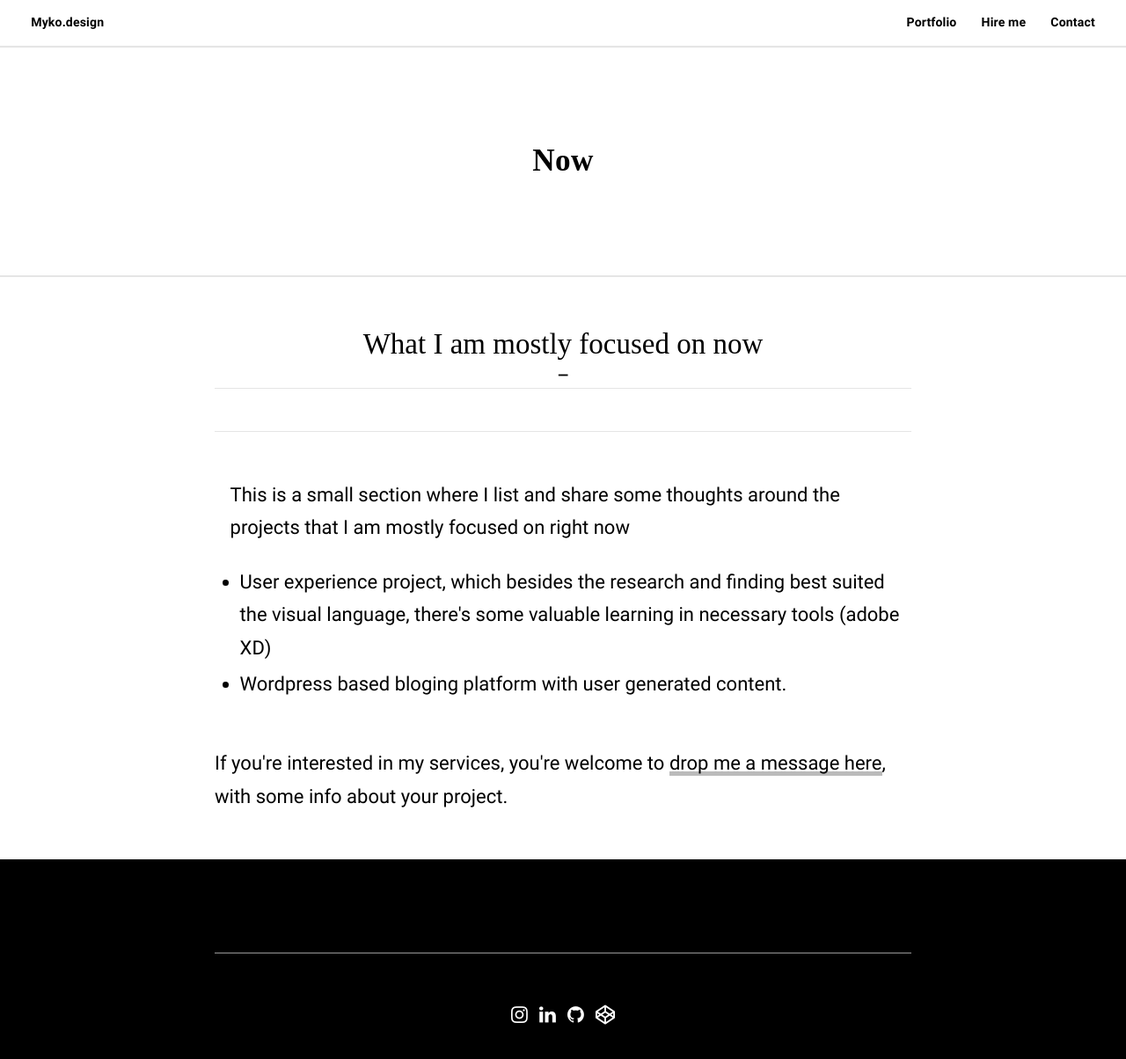
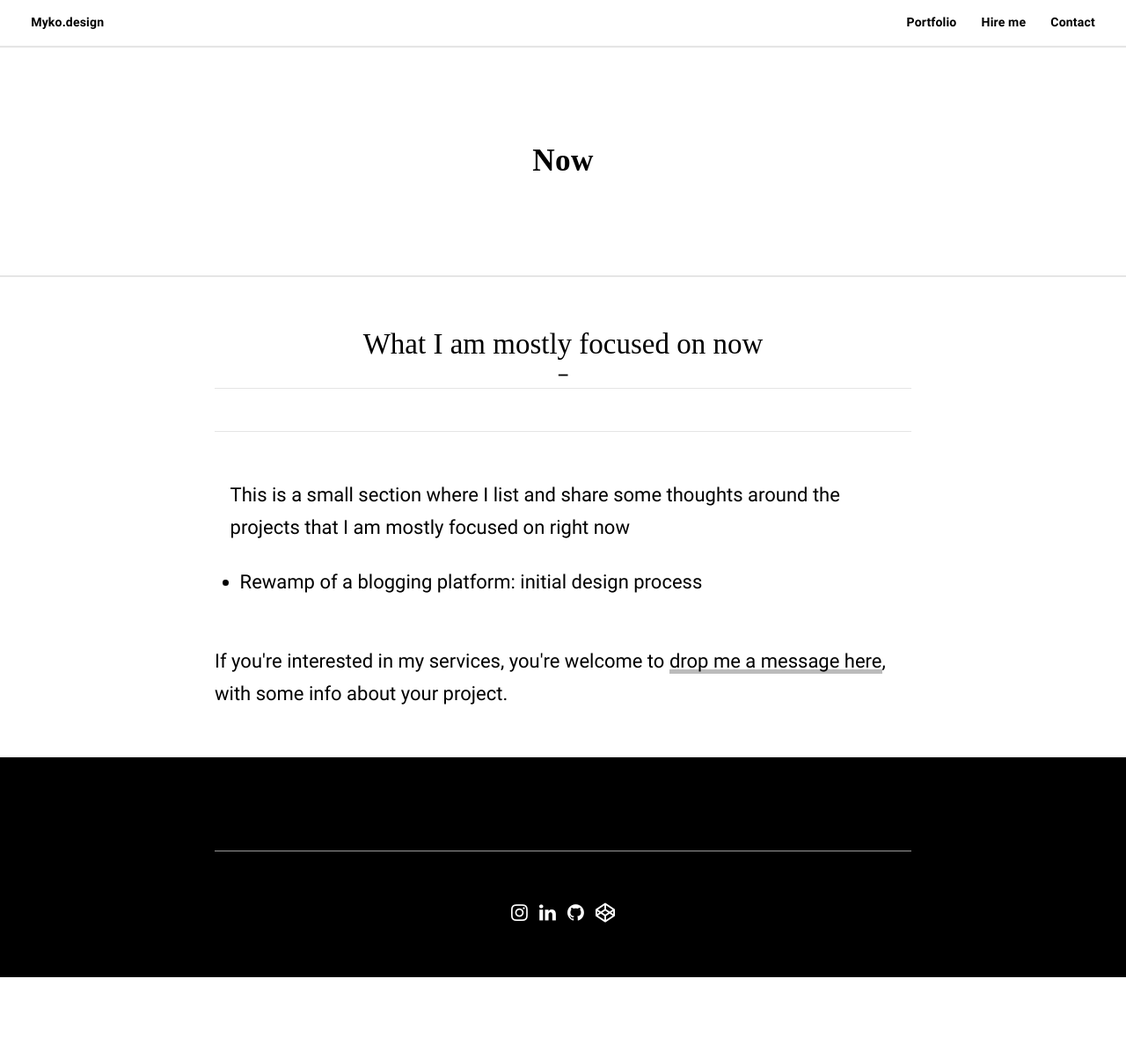
Before and after one commit to mykotypes/barber-jekyll, a Jekyll site: the page built from now.html, in a window 1280 px wide and 1227 px high. Shown: the top 1204 px of the window at 88% size. Built offline with Jekyll 4.4.1, drawn with Linux system fonts in a browser that asks for light colours; some web fonts are replaced; comment, search, counter and statistics services are not loaded.

Commit message:
change of now

```diff
--- a/now.html
+++ b/now.html
@@ -16,8 +16,7 @@ title: Now
         <div id="markdown" itemprop="articleBody">
             <p>This is a small section where I list and share some thoughts around the projects that I am mostly focused on right now</p>
             <ul>
-              <li>User experience project, which besides the research and finding best suited the visual language, there's some valuable learning in necessary tools (adobe XD) </li>
-              <li>Wordpress based bloging platform with user generated content. </li>
+              <li>Rewamp of a blogging platform: initial design process</li>
             </ul>
 
         </div>
```
